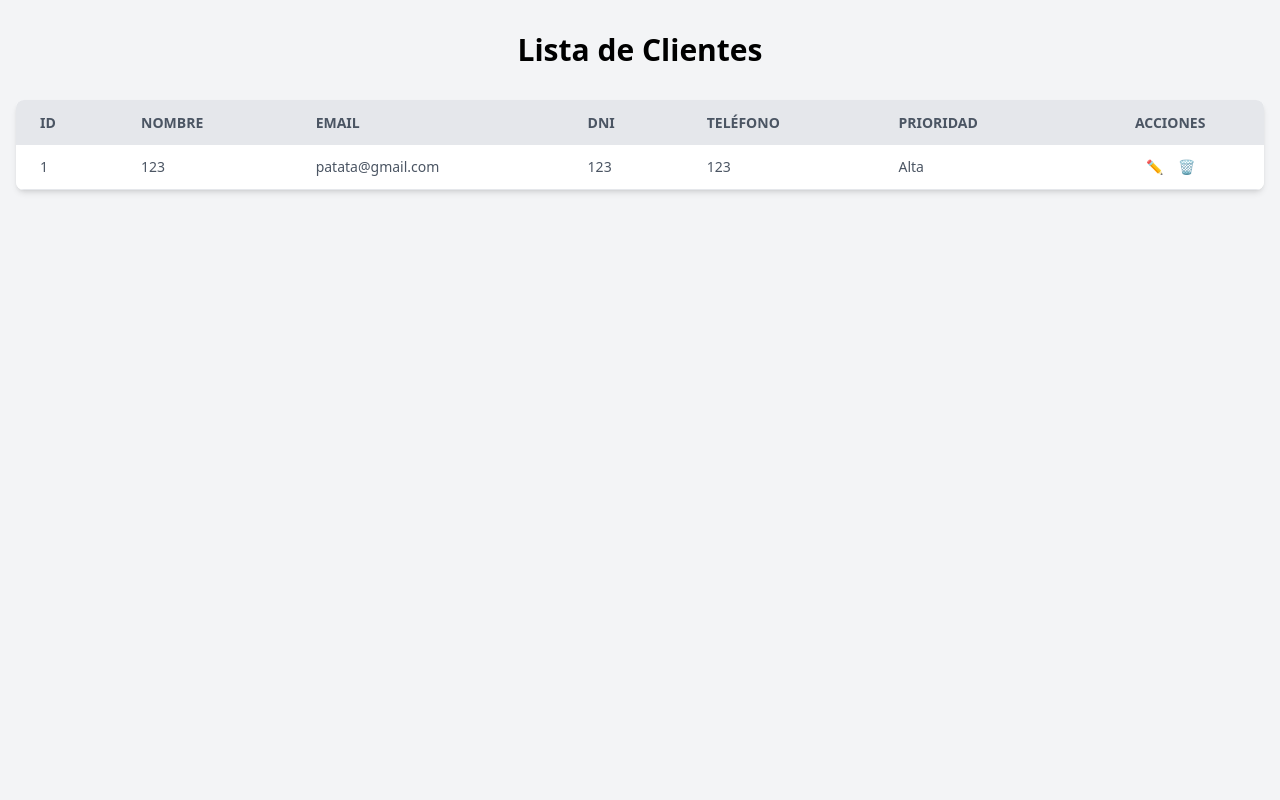
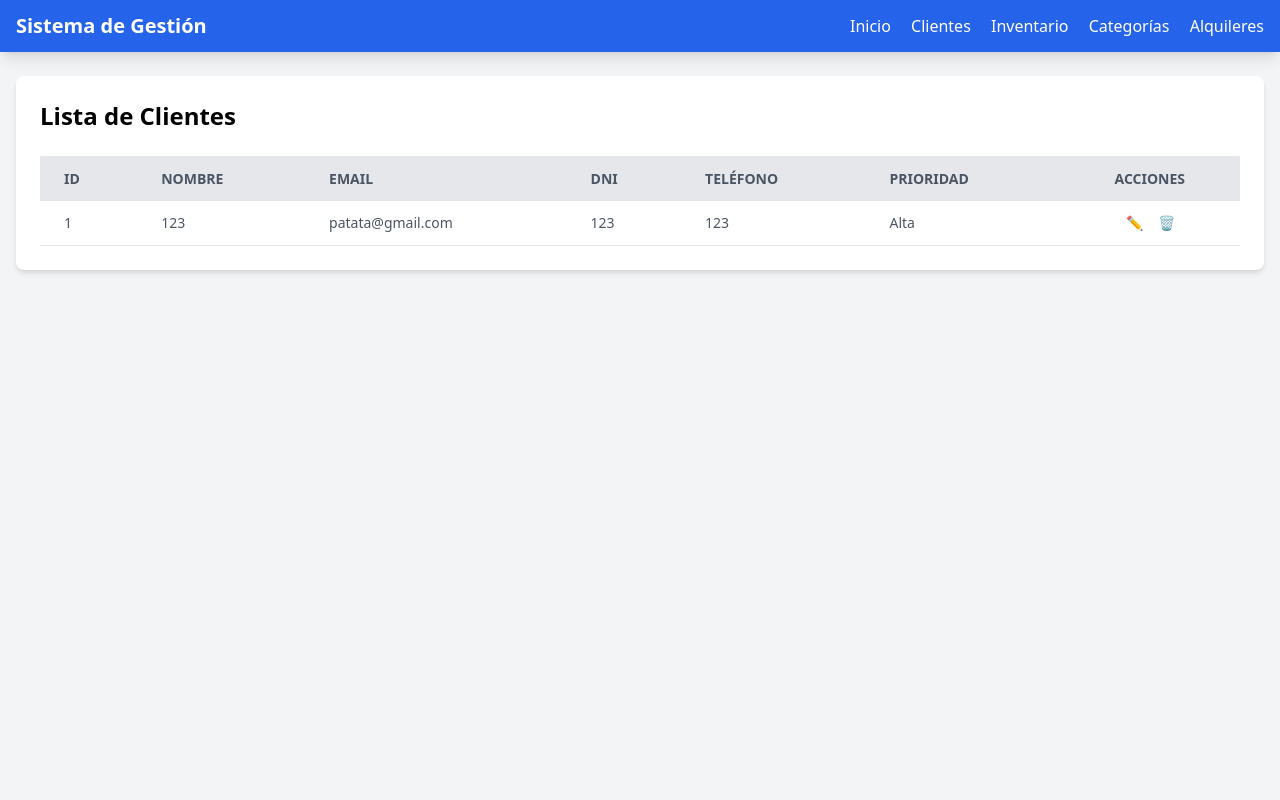
Before and after one commit to NaviStarp/Gestor_inventario, a Flask app: page /clientes in a window 1280 px wide. Run offline with Flask 3, Linux system fonts and the light colour scheme; some libraries are stand-ins or nearby versions.

Commit message:
cambio visual

```diff
--- a/templates/clientes.html
+++ b/templates/clientes.html
@@ -5,12 +5,28 @@
     <meta name="viewport" content="width=device-width, initial-scale=1.0">
     <title>Lista de Clientes</title>
     <script src="https://cdn.tailwindcss.com"></script>
+    <link rel="stylesheet" href="https://cdnjs.cloudflare.com/ajax/libs/font-awesome/6.0.0-beta3/css/all.min.css">
 </head>
-<body class="bg-gray-100">
-    <div class="container mx-auto px-4 py-8">
-        <h1 class="text-3xl font-bold text-center mb-8">Lista de Clientes</h1>
+<body class="bg-gray-100 min-h-screen flex flex-col">
+    <nav class="bg-blue-600 text-white shadow-lg">
+        <div class="container mx-auto px-4 py-3">
+            <div class="flex justify-between items-center">
+                <a href="{{ url_for('inicio') }}" class="text-xl font-bold">Sistema de Gestión</a>
+                <div class="space-x-4">
+                    <a href="{{ url_for('inicio') }}" class="hover:text-blue-200">Inicio</a>
+                    <a href="{{ url_for('ver_clientes') }}" class="hover:text-blue-200">Clientes</a>
+                    <a href="{{ url_for('ver_inventario') }}" class="hover:text-blue-200">Inventario</a>
+                    <a href="{{ url_for('ver_categorias') }}" class="hover:text-blue-200">Categorías</a>
+                    <a href="{{ url_for('ver_alquileres') }}" class="hover:text-blue-200">Alquileres</a>
+                </div>
+            </div>
+        </div>
+    </nav>
 
-        <div class="bg-white shadow-md rounded-lg overflow-hidden">
+    <main class="container mx-auto px-4 py-6 flex-grow">
+        <div class="bg-white rounded-lg shadow-md p-6">
+            <h1 class="text-2xl font-bold mb-6">Lista de Clientes</h1>
+            <div class="overflow-x-auto">
                 <table class="min-w-full bg-white">
                     <thead>
                         <tr class="bg-gray-200 text-gray-600 uppercase text-sm leading-normal">
@@ -50,5 +66,6 @@
                 </table>
             </div>
         </div>
+    </main>
 </body>
 </html>
```
Lines whose indentation alone changed are shown as unchanged.
